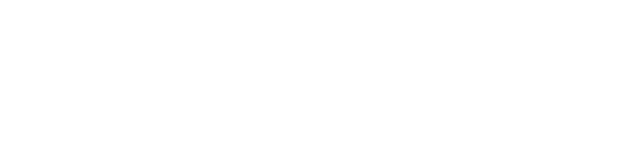
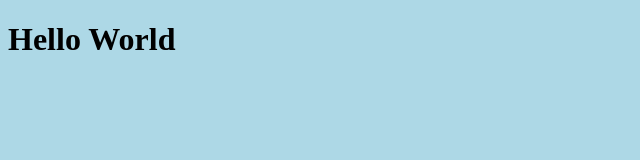
Before and after one commit to armandogautreaux/dogFinder, a plain HTML site: page index.html in a window 1280 px wide. Shown: the whole page, without its empty margins (0-640 px from the left). Drawn offline with Linux system fonts and the light colour scheme.

Commit message:
added background and h1

```diff
--- a/assets/css/style.css
+++ b/assets/css/style.css
@@ -0,0 +1,3 @@
+body {
+    background-color: lightblue;
+}
--- a/index.html
+++ b/index.html
@@ -4,9 +4,11 @@
     <meta charset="UTF-8" />
     <meta name="viewport" content="width=device-width, initial-scale=1.0" />
     <meta http-equiv="X-UA-Compatible" content="ie=edge" />
+    <link rel="stylesheet" href="assets/css/style.css">
     <title>Document</title>
   </head>
   <body>
+    <h1>Hello World</h1>
     <!--Steps-->
     <!--From Master Branch-->
     <!-- 1.- Git add .-->
```
